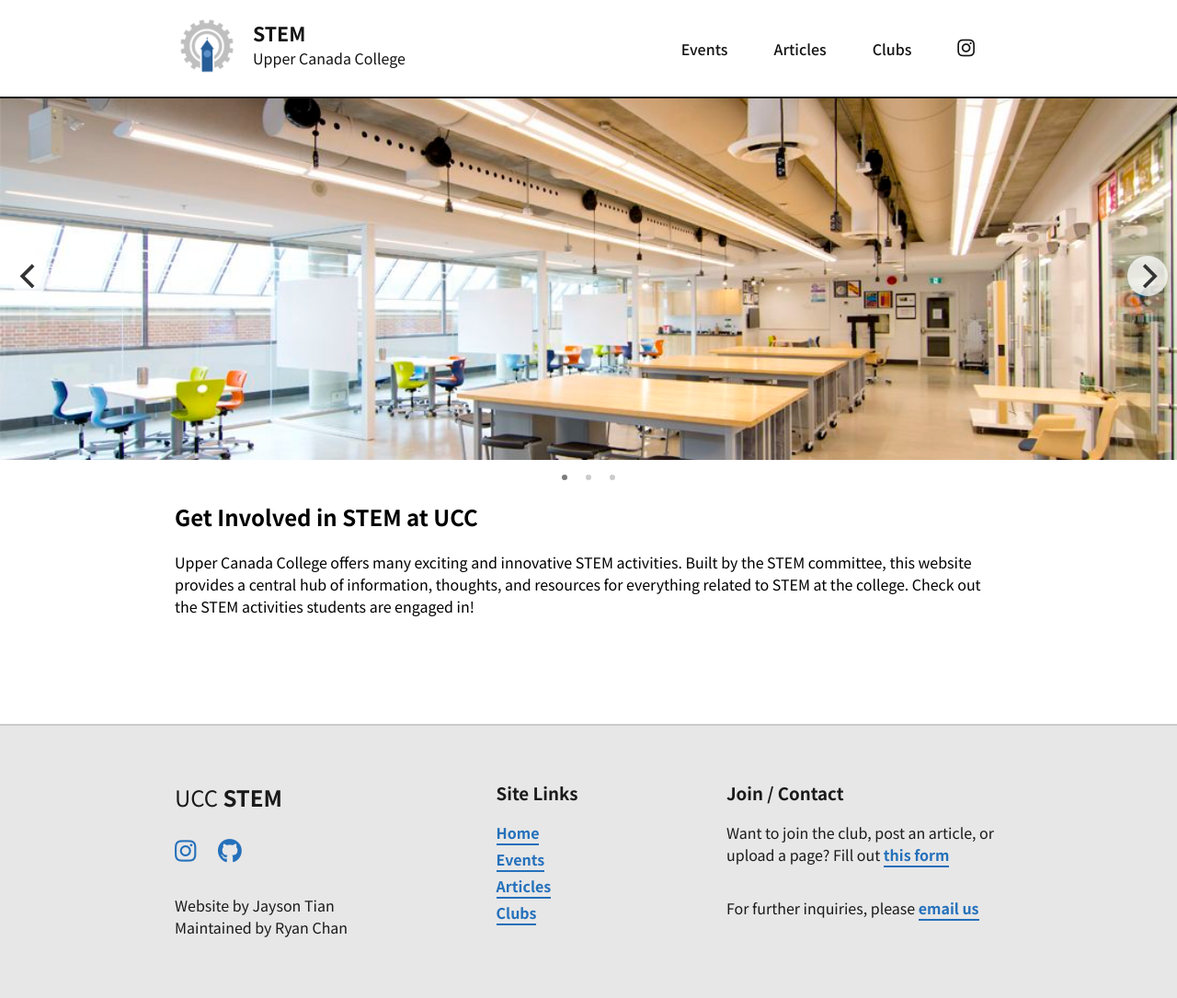
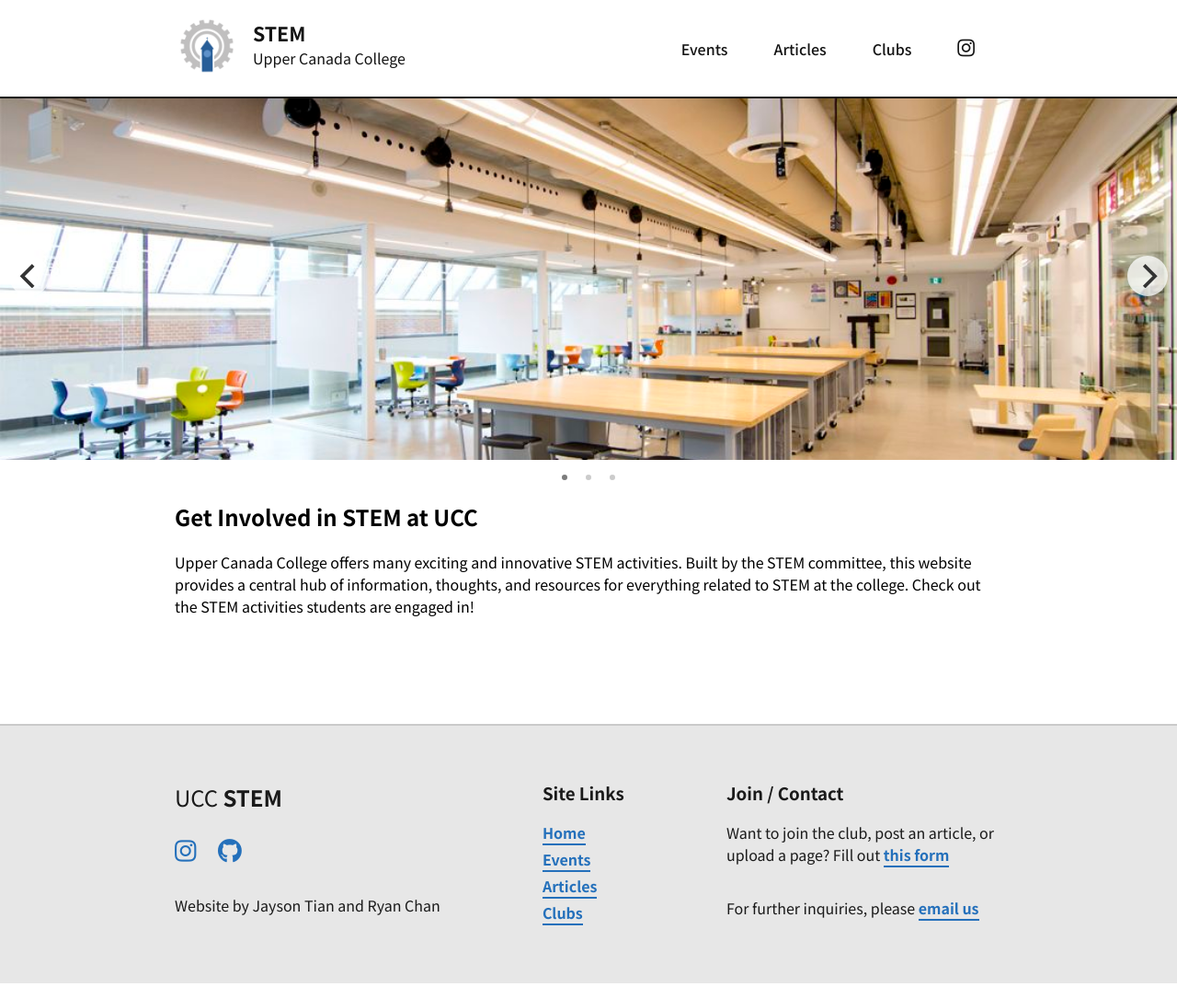
Before and after one commit to uccstem/uccstem.github.io, a Jekyll site: the page built from index.html, in a window 1280 px wide and 1085 px high. Shown: the whole window at 92% size. Built offline with Jekyll 4.4.1, drawn with Linux system fonts in a browser that asks for light colours; nearby versions of some CDN libraries.

Commit message:
Update footer.html

```diff
--- a/_includes/footer.html
+++ b/_includes/footer.html
@@ -5,7 +5,7 @@
             <div><a class='social' onclick='window.open("https://www.instagram.com/uccstem/")'><i class='fab fa-instagram'></i></a>
             <a class='social' onclick="window.open('https://github.com/uccstem/uccstem.github.io')"><i class='fab fa-github'></i></a></div>
             <br>
-            <p>Website by Jayson Tian <br>Maintained by Ryan Chan</p>
+            <p>Website by Jayson Tian and Ryan Chan</p>
         </div>
         <div id='sitelinks'>
             <h3>Site Links</h3>
```
